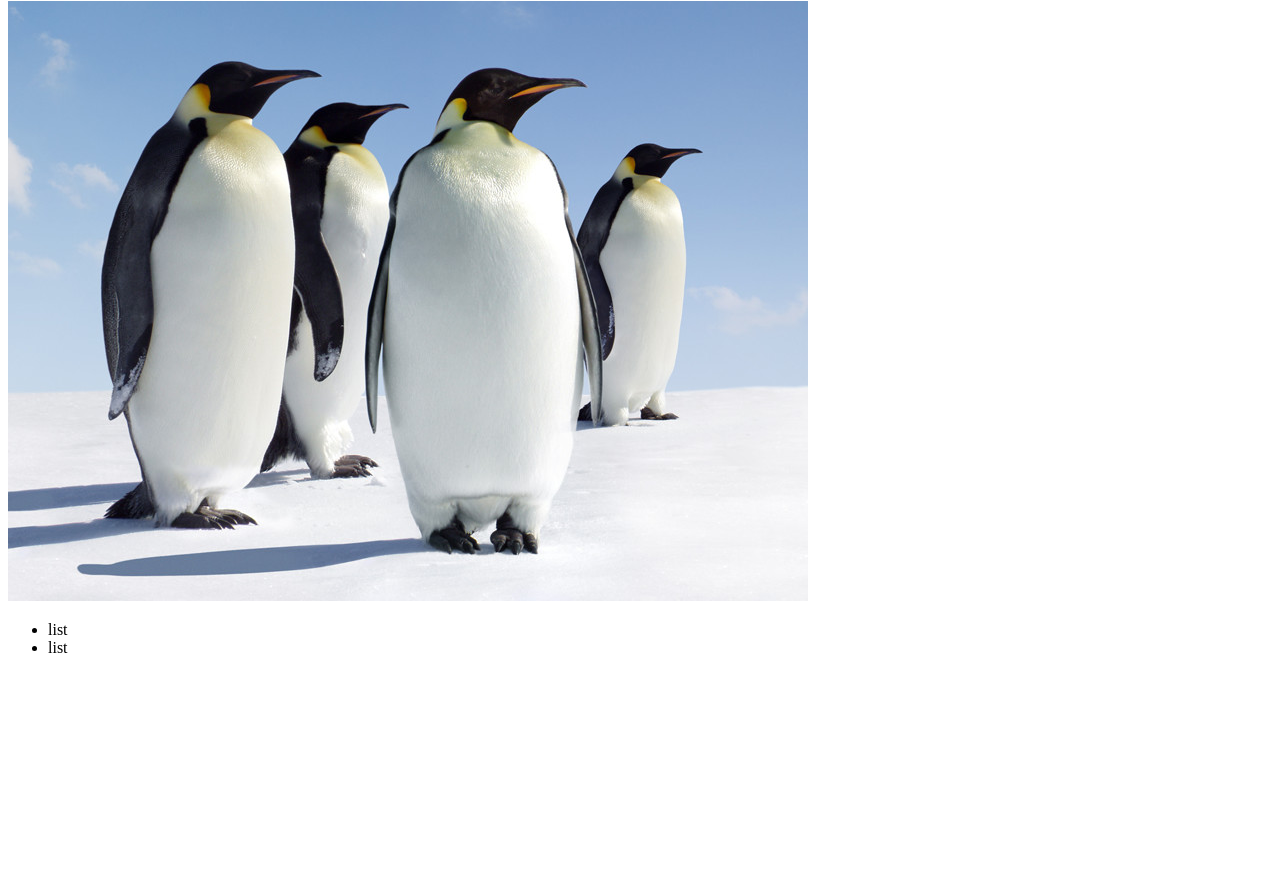
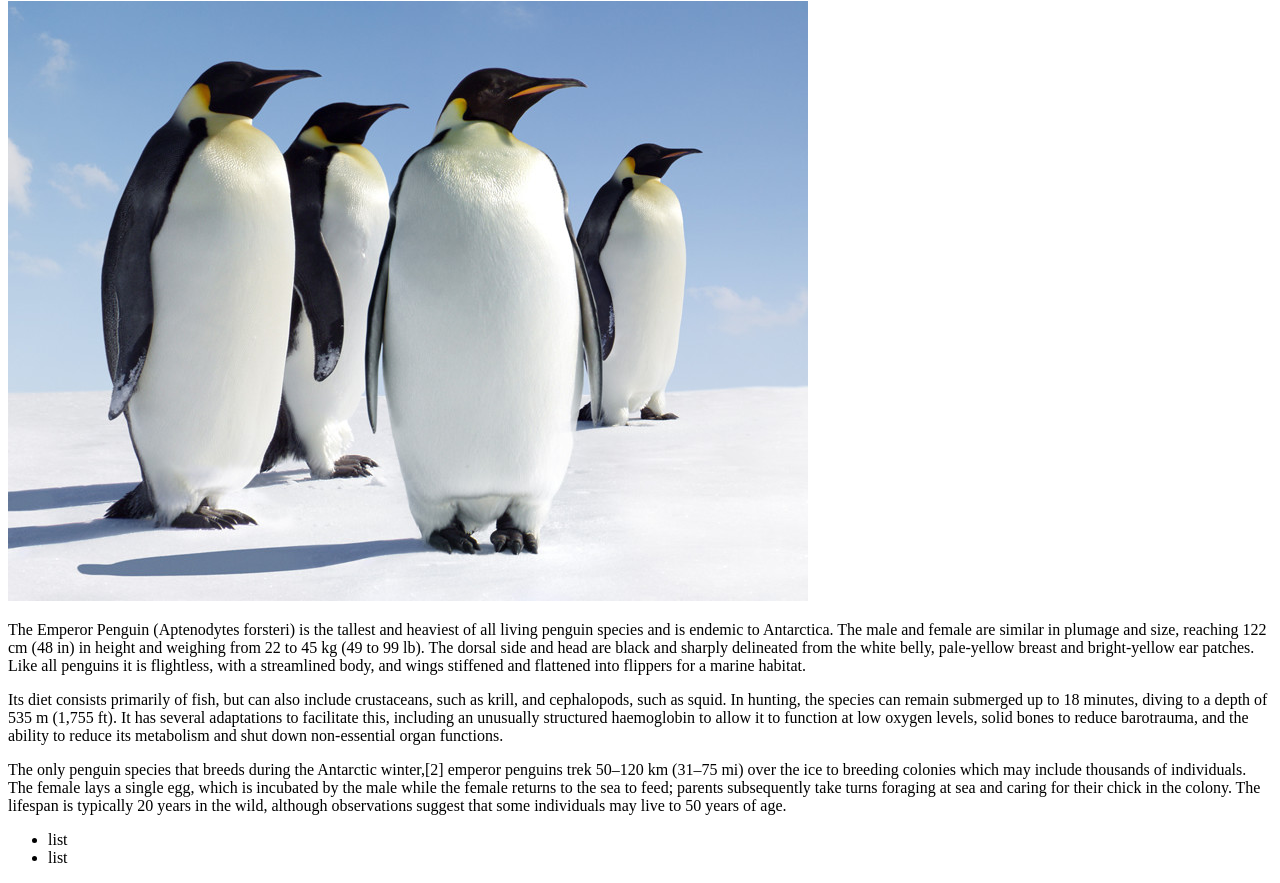
Before and after one commit to killianmh/testing, a plain HTML site: page index.html in a window 1280 px wide. Shown: the part 79-962 px from the top of the page. Before the commit the page ends 800 px from the top, so only its background shows below. Drawn offline with Linux system fonts and the light colour scheme.

Commit message:
content added about penguins

```diff
--- a/index.html
+++ b/index.html
@@ -9,6 +9,12 @@
 
 	<img src="Emperor_penguins.jpg">
 
+	<p>The Emperor Penguin (Aptenodytes forsteri) is the tallest and heaviest of all living penguin species and is endemic to Antarctica. The male and female are similar in plumage and size, reaching 122 cm (48 in) in height and weighing from 22 to 45 kg (49 to 99 lb). The dorsal side and head are black and sharply delineated from the white belly, pale-yellow breast and bright-yellow ear patches. Like all penguins it is flightless, with a streamlined body, and wings stiffened and flattened into flippers for a marine habitat.</p>
+
+<p>Its diet consists primarily of fish, but can also include crustaceans, such as krill, and cephalopods, such as squid. In hunting, the species can remain submerged up to 18 minutes, diving to a depth of 535 m (1,755 ft). It has several adaptations to facilitate this, including an unusually structured haemoglobin to allow it to function at low oxygen levels, solid bones to reduce barotrauma, and the ability to reduce its metabolism and shut down non-essential organ functions.</p>
+
+<p>The only penguin species that breeds during the Antarctic winter,[2] emperor penguins trek 50–120 km (31–75 mi) over the ice to breeding colonies which may include thousands of individuals. The female lays a single egg, which is incubated by the male while the female returns to the sea to feed; parents subsequently take turns foraging at sea and caring for their chick in the colony. The lifespan is typically 20 years in the wild, although observations suggest that some individuals may live to 50 years of age.</p>
+
 	<ul>
 		<li>list</li>
 		<li>list</li>
```
